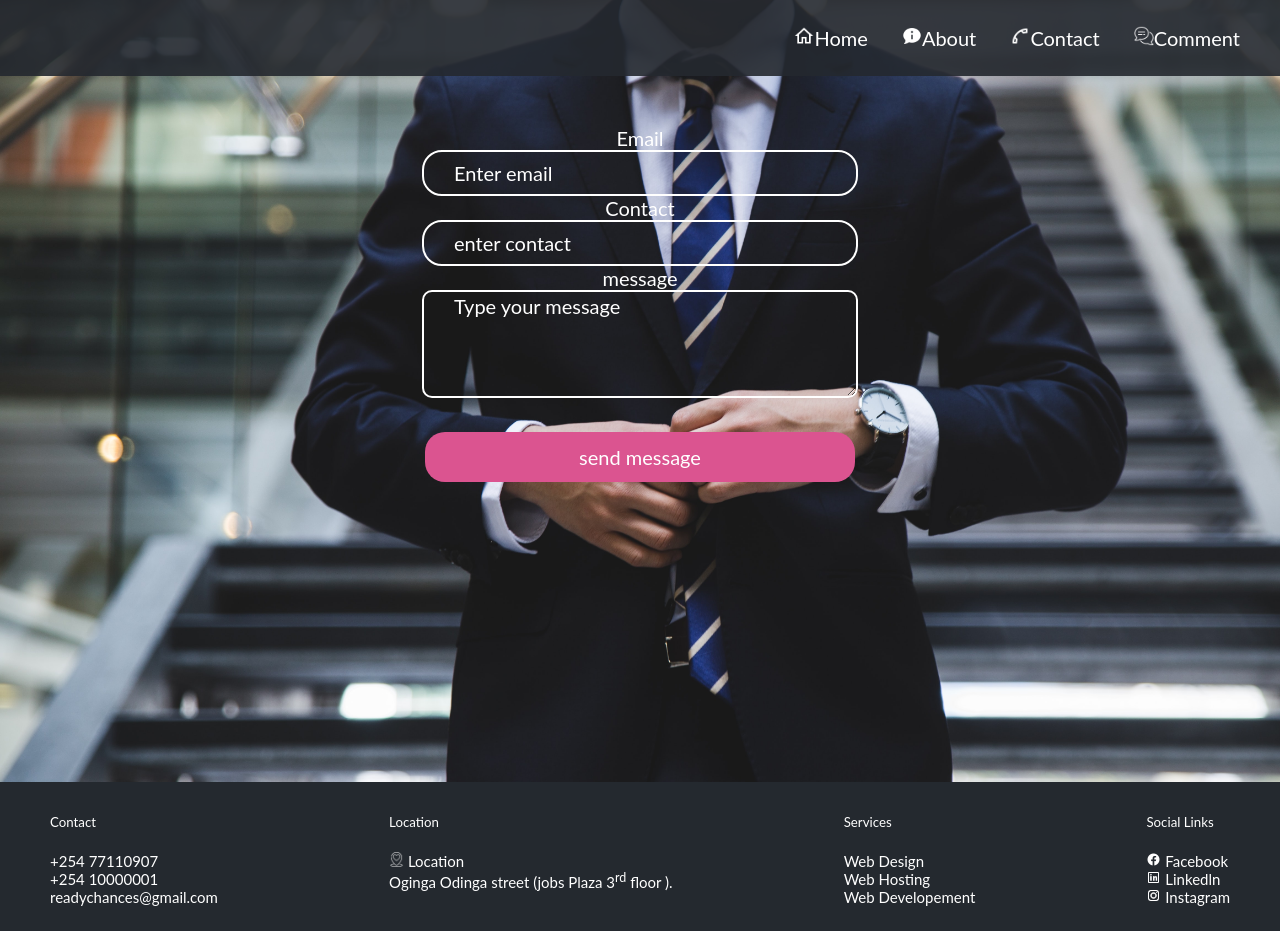
After one commit to uhuru-rawlings/ready-chances, a PHP site: page /contact.php in a window 1280 px wide. The commit adds this page. Run offline with PHP 8.4, Linux system fonts and the light colour scheme.

Commit message:
adding php file

```diff
--- a/contact.css
+++ b/contact.css
@@ -59,8 +59,8 @@ textarea{
     background-color: inherit;
     padding-left: 30px;
     outline: none;
-    font-size: 20px;
     color: #FFFFFF;
+    font-size: 17px;
 }
 input[type=submit]{
     width: 430px;
@@ -79,7 +79,7 @@ input[type=submit]{
 .form{
 display: block;
 text-align: center;
-padding-top: 200px;
+padding-top: 50px;
 margin-bottom: 80px;
 }
 .userinput{
@@ -98,17 +98,15 @@ footer{
     justify-content: space-between;
     background-color: #24292F;
     color: #FFFFFF;
-    margin-left:-8px;
-    margin-right: -8px;
+    margin-top: 50px;
+    margin: 50px -8px -8px -8px;
     padding: 10px 50px 10px 50px;
-    width: 100%;
 }
-
 .contact p{
     font-size: 15px;
 }
 footer p, a{
     color: #FFFFFF;
-    font-size: 20px;
+    font-size: 15px;
     text-decoration: none;
 }
--- /dev/null
+++ b/contact.php
@@ -0,0 +1,107 @@
+<!DOCTYPE html>
+<html lang="en">
+<head>
+    <meta charset="UTF-8">
+    <meta http-equiv="X-UA-Compatible" content="IE=edge">
+    <meta name="viewport" content="width=device-width, initial-scale=1.0">
+    <title>contact us</title>
+    <link rel="stylesheet" href="contact.css">
+    <link rel="shortcut icon" href="images/icon.png" type="image/x-icon">
+</head>
+<body class="bg">
+      <nav>
+        <ul>
+          <li><a href="home.php"><img src="./images/home.png" height="20px" width="20px" alt="">Home</a></li>
+          <li><a href="about.php"><img src="./images/about.png" height="20px" width="20px" alt="">About</a></li>
+          <li><a href="contact.php"><img src="././images/call.png" height="20px" width="20px" alt="">Contact</a></li>
+          <li><a href="comment.php"><img src="./images/message.png" height="20px" width="20px" alt="">Comment</a></li>
+        </ul>
+      </nav>
+     <div class="form">
+          <form action="#" class="userinput" method="post">
+            <label for="">Email
+              <br>
+              <input type="email" id="email" name="email" placeholder="Enter email" required>
+            </label>
+            <br>
+             <label for="">Contact
+               <br>
+               <input type="number" id="Contact" name="Contact" placeholder="enter contact" required>
+             </label>
+            <br>
+            <label for="">message
+              <br>
+              <textarea id="messagecontent" name="messagecontent" placeholder="Type your message" required></textarea>
+            </label>
+            <br>
+            <input type="submit" name="message" value="send message">
+         </form>
+         <?php
+           if(isset($_POST['message'])){
+            $connect = mysqli_connect("127.0.0.1","root","","joblister");
+            if($connect){
+               $email = $_POST['email'];
+               $Contact = $_POST['Contact'];
+               $messagecontent = $_POST['messagecontent'];
+
+               $sql = "INSERT INTO messages(useremails,contact,messagecontent)
+                    VALUES('$email','$Contact','$messagecontent')";
+               $query = mysqli_query($connect, $sql);
+               if($query){
+                 echo("<script>alert('Thank you,your message is submited')</script>");
+               }else{
+                 echo("<script>alert('Error submiting your request, please reload and try again')</script>");
+               }
+            }else{
+              echo("<script>alert('Cannot connect to the server, please reload and try again')</script>");
+            }
+           }
+
+         ?>
+     </div>
+     <style>
+    footer{
+      margin-top:200px;
+    }
+  </style>
+      <!-- footer -->
+    <footer>
+        <!-- contact -->
+        <div class="contact">
+          <h5>Contact</h5>
+          <p>
+            +254 77110907 <br>
+            +254 10000001 <br>
+            readychances@gmail.com
+          </p>
+        </div>
+        <!-- location -->
+        <div class="location">
+          <h5>Location</h5>
+          <p><a href="www.googlemaps.com"><img src="./images/location.png" width="15px" heigth="15px" alt=""> Location</a>
+           <br> Oginga Odinga street (jobs Plaza 3<sup>rd</sup> floor ).
+        </p>
+        </div>
+        <!-- services -->
+        <div class="services">
+          <h5>Services</h5>
+          <p>
+            <a href="#">Web Design </a> <br>
+            <a href="#">Web Hosting  </a><br>
+            <a href="#">Web Developement </a>
+          </p>
+        </div>
+        <div class="sociallinks">
+          <h5>Social Links</h5>
+          <p>
+            <a href="#"> <img src="./images/facebook.png" height="15px" width="15px" alt=""> Facebook</a>
+            <br>
+            <a href="#"> <img src="./images/linkdn.png" height="15px" width="15px" alt=""> Linkedln</a>
+            <br>
+            <a href="#"> <img src="./images/instagram.png" height="15px" width="15px" alt=""> Instagram</a>
+          </p>
+        </div>
+      </footer>
+
+</body>
+</html>
```
